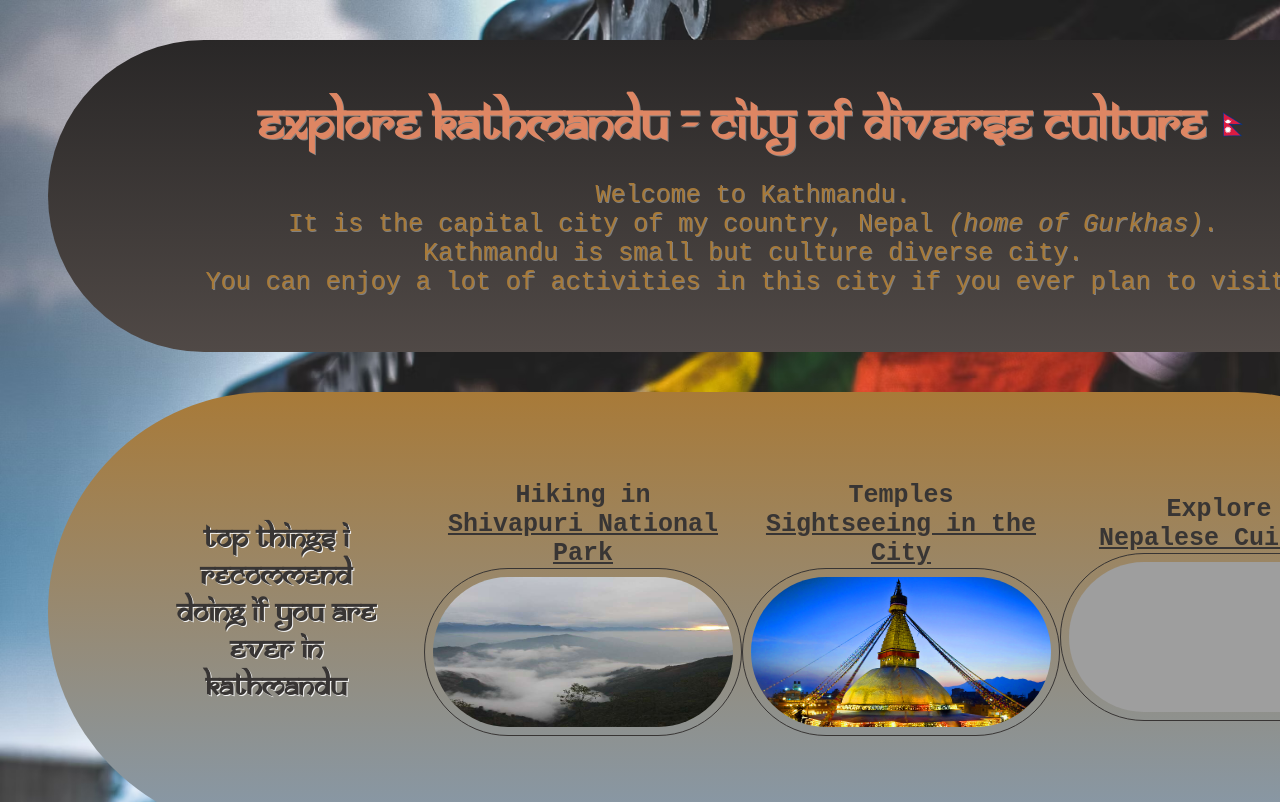
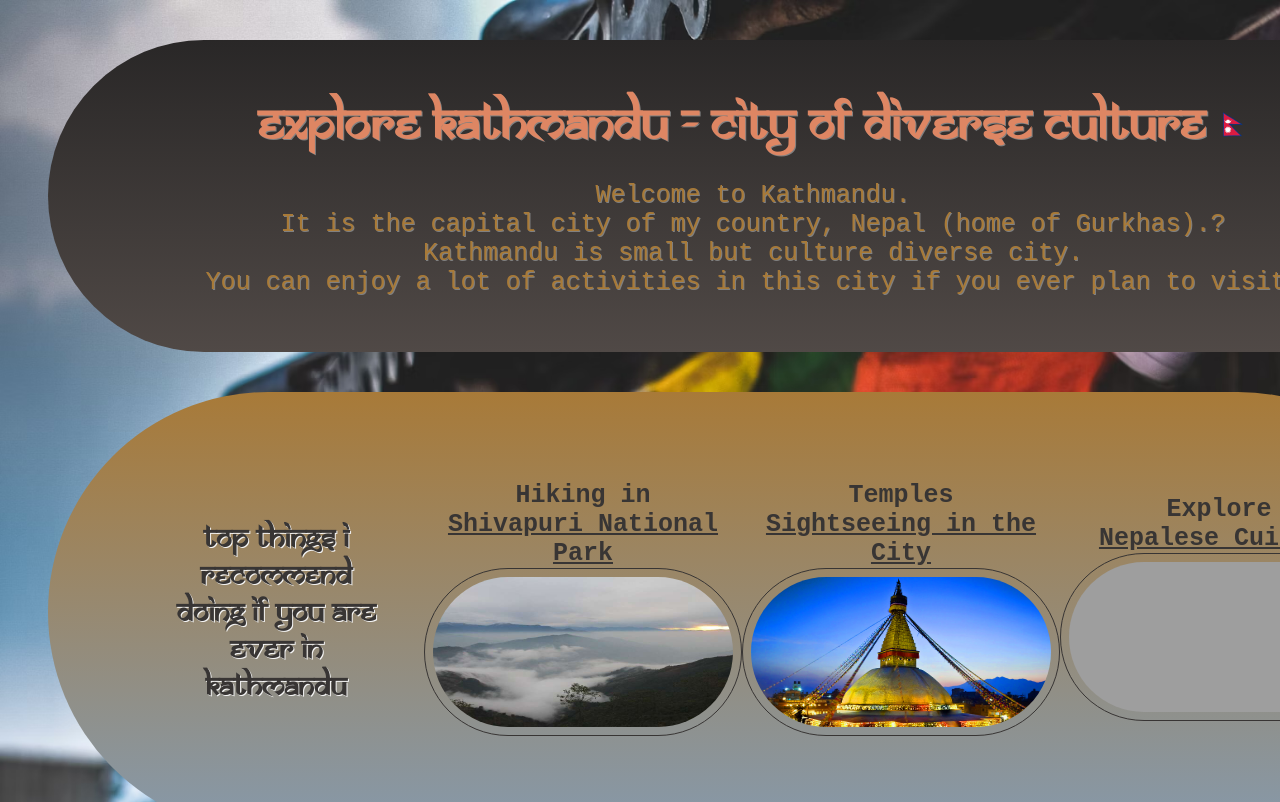
Before and after one commit to myworldingray/Hometown-Project_JS_issue, a website built with Vite: page index.html in a window 1280 px wide. Shown: the top 802 px of the page. Built offline with nearby package versions, Linux system fonts and the light colour scheme; grey boxes are pictures that could not be loaded.

Commit message:
Gurkhas Update

```diff
--- a/index.html
+++ b/index.html
@@ -17,7 +17,7 @@
         <div class="header1">
       <h1>Explore Kathmandu - City of Diverse Culture <img id="flag" src="flag.webp"> </h1>
       <p style="color: #A87A38;" >Welcome to Kathmandu.</br>
-         It is the capital city of my country, Nepal <em id="gurkhas">(home of Gurkhas)</em>.</br>
+         It is the capital city of my country, Nepal <span id="grukhas><em>(home of Gurkhas).</em>?</span></br>
          Kathmandu is small but culture diverse city. </br>
          You can enjoy a lot of activities in this city if you ever plan to visit. </p>
       </div>
```
